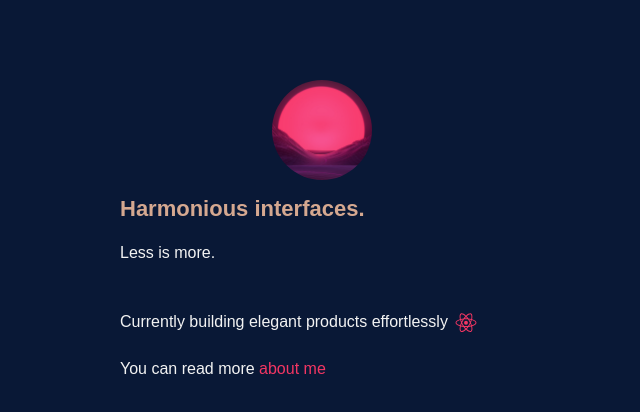
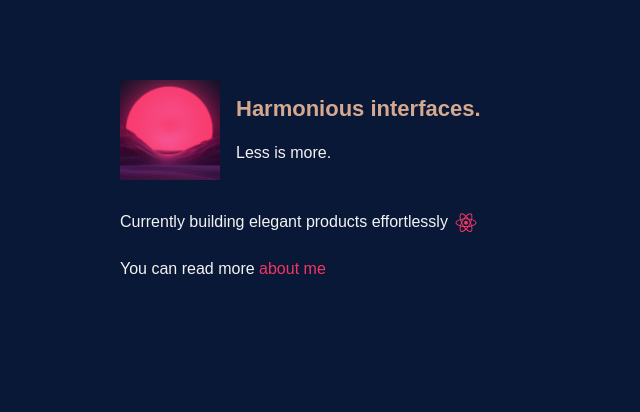
Before and after one commit to edaegonis/edaegonis, a Next.js app: page / in a window 1280 px wide. Shown: the top 412 px of the page, without its empty margins (0-640 px from the left). Built offline with nearby package versions, Linux system fonts and the light colour scheme; a web font is replaced by a local one.

Commit message:
Fix responsive header

```diff
--- a/components/Avatar/Avatar.js
+++ b/components/Avatar/Avatar.js
@@ -27,7 +27,7 @@
   width: 10rem;
   height: 10rem;
   margin: 0 auto;
-  border-radius: 50%;
+  border-radius: ${({ type }) => (type === "circular" ? "50%" : 0)};
   overflow: hidden;
 `
 
@@ -39,12 +39,16 @@
   top: 0;
 `
 
-const Avatar = ({ src }) => (
+const Avatar = ({ src, type }) => (
   <StyledAvatarWrapper>
-    <StyledAvatar>
+    <StyledAvatar type={type}>
       <StyledAvatarImg src={src} />
     </StyledAvatar>
   </StyledAvatarWrapper>
 )
 
+Avatar.defaultProps = {
+  type: "circular"
+}
+
 export default Avatar
--- a/pages/index.js
+++ b/pages/index.js
@@ -12,6 +12,14 @@
 
 const StyledTitleSection = styled.section`
   flex: 1 100%;
+
+  @media (min-width: ${({
+      theme: {
+        settings: { desktop_breakpoint }
+      }
+    }) => desktop_breakpoint}) {
+    flex: 1 auto;
+  }
 `
 
 const StyledTitle = styled(Text)`
@@ -30,7 +38,7 @@
     <Container>
       <TextDocument>
         <Header>
-          <Avatar src="/images/background.jpeg" />
+          <Avatar type="squared" src="/images/background.jpeg" />
           <StyledTitleSection>
             <StyledTitle size="large">Harmonious interfaces.</StyledTitle>
             <Text>Less is more.</Text>
```
Also changed, not shown: pages/about.js (+10 -2 lines).
